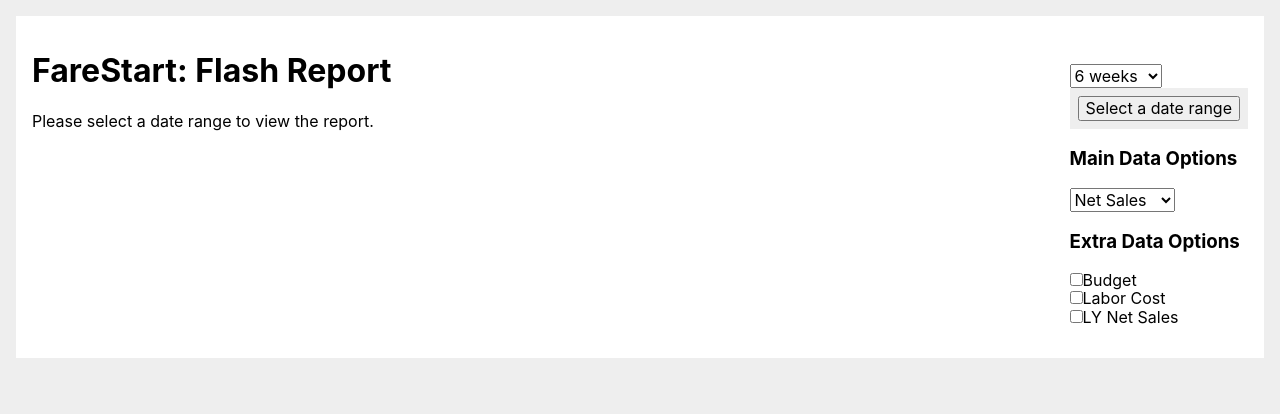
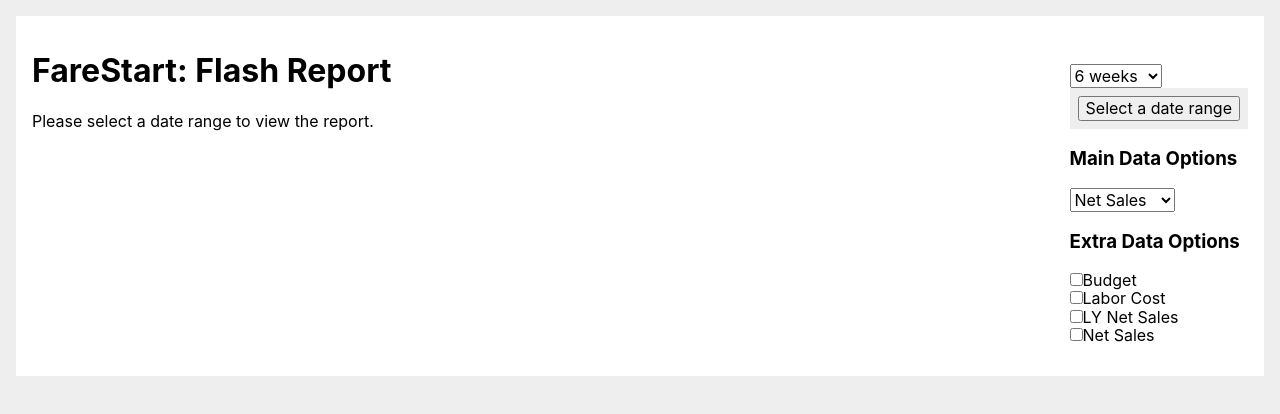
Before and after one commit to FarestartTechVolunteers/FlashReportGenerator, a React (Create React App) app in the folder client/: page /trends in a window 1280 px wide. Shown: the top 414 px of the page. Built offline with nearby package versions, Linux system fonts and the light colour scheme.

Commit message:
added net sales to checkbxes

```diff
--- a/client/src/Components/OverLapOptions.js
+++ b/client/src/Components/OverLapOptions.js
@@ -4,8 +4,8 @@
  * This is meant to be a menu of checkboxes where the client can opt for additional information about
  * the selected time frame to be shown.
  */
-const OPTIONS = ["budget", "laborCost", "lastYear"];
-const LABEL_OPTIONS = {"budget":"Budget", "laborCost":"Labor Cost", "lastYear":"LY Net Sales"};
+const OPTIONS = ["budget", "laborCost", "lastYear", "netSales"];
+const LABEL_OPTIONS = {"budget":"Budget", "laborCost":"Labor Cost", "lastYear":"LY Net Sales", "netSales":"Net Sales"};
 class OverLapOptions extends Component {
     constructor(props) {
         super();
```
